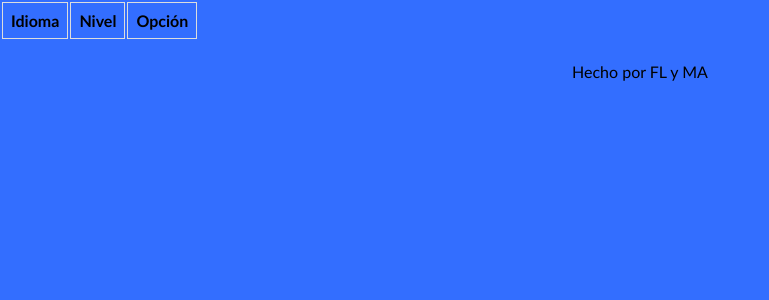
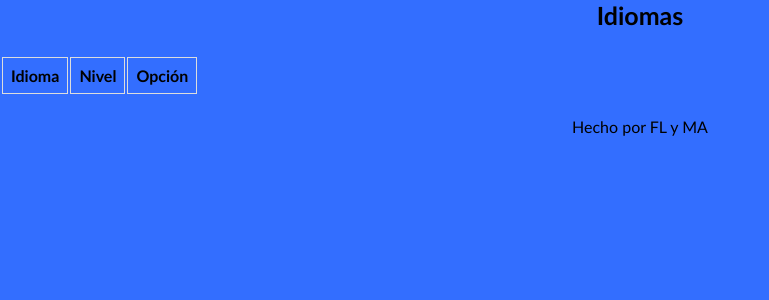
Before and after one commit to heremias22/CeliaTour, a PHP site: template vistas/mostrarIdioma.php in a window 1280 px wide. Shown: the top 300 px of the page, without its empty margins (0-769 px from the left). Run offline with PHP 8.4, Linux system fonts and the light colour scheme; the template is opened without the code that fills it, so the values that code supplies are empty.

Commit message:
Minor bug fixed css

```diff
--- a/vistas/formularioOtro.php
+++ b/vistas/formularioOtro.php
@@ -1,4 +1,6 @@
 <?php
+    echo "<h3>Otros</h3>";
+
     $tablaOtro = $datos["tablaOtro"];
 echo "<form  action='index.php' method='post'>";
     // la idea de esto es que te saque un array de todos los otros que tiene un usuario y luego buscar el correspondiente otro en el array y salga marcao
--- a/vistas/mostrarIdioma.php
+++ b/vistas/mostrarIdioma.php
@@ -1,5 +1,6 @@
 <?php
     $tablaIdioma = $datos["tablaIdioma"];
+    echo "<h3>Idiomas</h3>";
     echo "<table class='tabla'>";
     echo "<tr><th>Idioma</th><th>Nivel</th><th>Opción</th><tr>";
     foreach ($tablaIdioma as $idioma){
```
